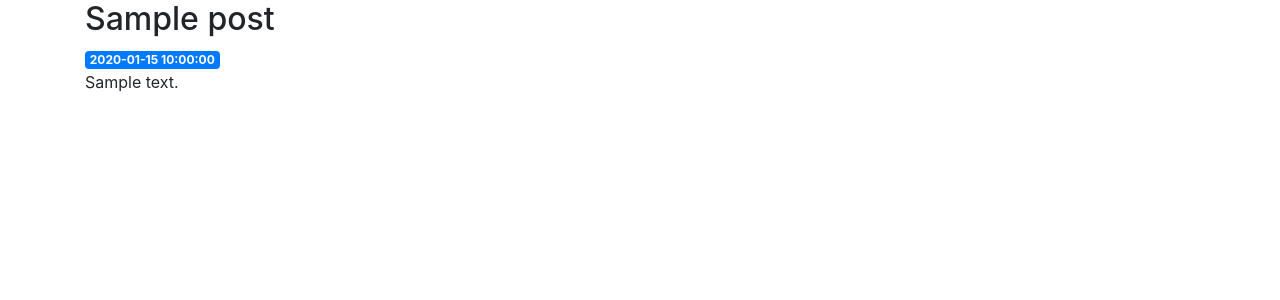
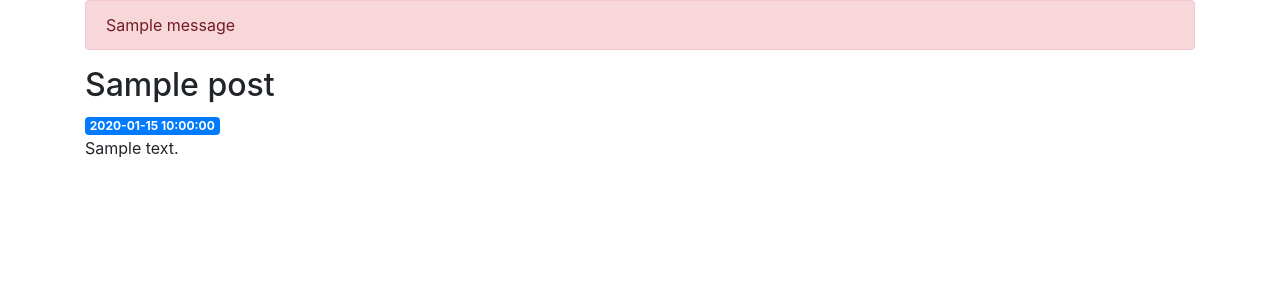
Before and after one commit to Brandonmkmk/flask, a Flask app: template templates/post.html in a window 1280 px wide. Shown: the part 56-356 px from the top of the page. Run offline with Flask 2, Linux system fonts and the light colour scheme; the template is opened without the code that fills it: most values are stand-ins (such as "Sample title", 1, 10 or a date in 2020); one stand-in notice (Sample message) is shown; some libraries are stand-ins or nearby versions.

Commit message:
commit 21

```diff
--- a/templates/base.html
+++ b/templates/base.html
@@ -28,6 +28,9 @@
         </div>
     </nav>
     <div class="container">
+    {% for message in get_flashed_messages() %}
+        <div class="alert alert-danger">{{ message }}</div>
+    {% endfor %}
         {% block content %} {% endblock %}
     </div>
 
```
